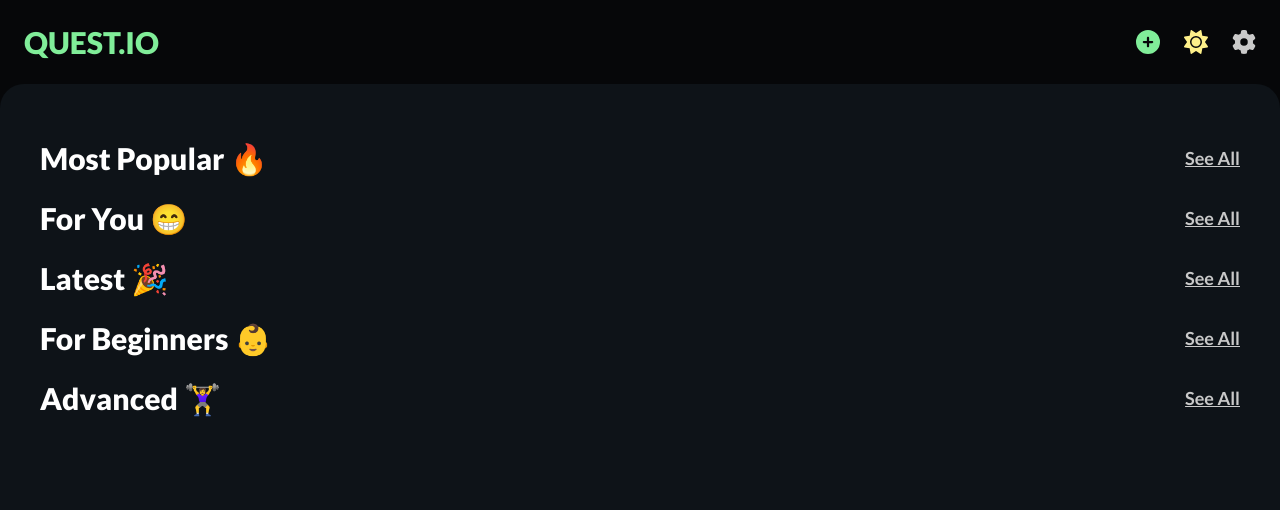
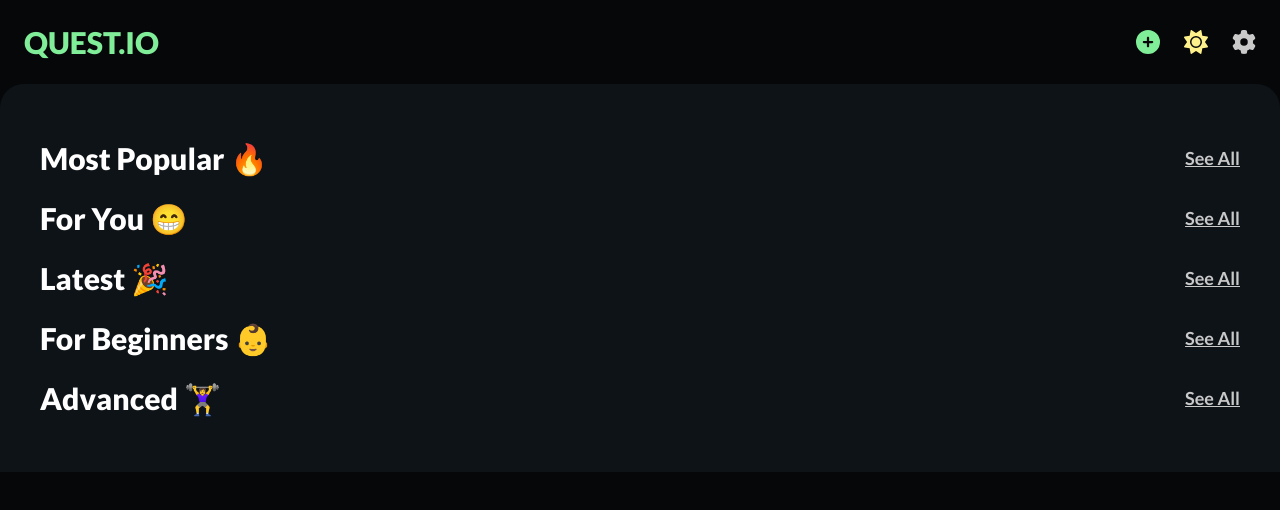
Before and after one commit to dalonga-kohi/questio, a React (Vite) app: page / in a window 1280 px wide. Shown: the top 510 px of the page. Built offline with nearby package versions, Linux system fonts and the light colour scheme.

Commit message:
Add home page scrolling behaviour

```diff
--- a/src/App/index.css
+++ b/src/App/index.css
@@ -6,7 +6,7 @@
   body {
     margin: 0;
     padding: 0;
-    @apply text-black-darker bg-white;
+    @apply text-black-darker bg-white overflow-hidden;
     font-family: 'Lato';
   }
   .dark {
--- a/src/components/main/Home/index.tsx
+++ b/src/components/main/Home/index.tsx
@@ -2,7 +2,7 @@ import QuestSection from './QuestSection'
 
 const Home = () => {
   return (
-    <div className="dark:bg-black min-h-screen bg-gray-300 rounded-t-3xl px-6 md:px-10 py-8">
+    <div className="dark:bg-black bg-gray-300 rounded-t-3xl px-6 md:px-10 py-8 overflow-y-auto max-h-screen">
       <QuestSection category="popular" title="Most Popular 🔥" />
       <QuestSection category="recommended" title="For You 😁" />
       <QuestSection category="latest" title="Latest 🎉" />
```
